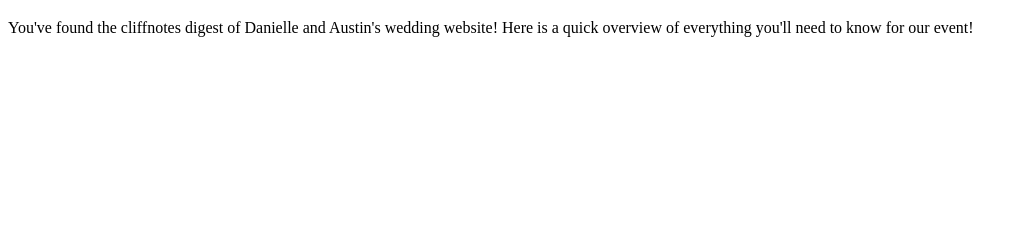
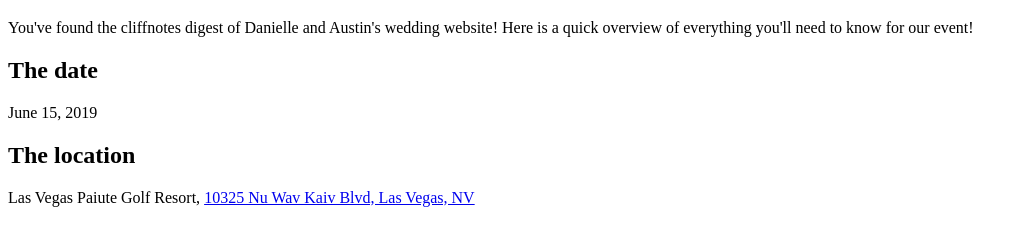
Before and after one commit to bvtujo/wed, a plain HTML site: page index.html in a window 1280 px wide. Shown: the part 61-306 px from the top of the page, without its empty margins (0-1027 px from the left). Drawn offline with Linux system fonts and the light colour scheme.

Commit message:
date and location

```diff
--- a/index.html
+++ b/index.html
@@ -8,5 +8,9 @@
 	<body>
 		<h1>Welcome!</h1>
 		<p>You've found the cliffnotes digest of Danielle and Austin's wedding website! Here is a quick overview of everything you'll need to know for our event!</p>
+		<h2>The date</h2>
+		<p>June 15, 2019</p>
+		<h2>The location</h2>
+		<p>Las Vegas Paiute Golf Resort, <a href="https://goo.gl/maps/hoYXDHWbWyN2">10325 Nu Wav Kaiv Blvd, Las Vegas, NV</a>
 	</body>
 </html>
```
